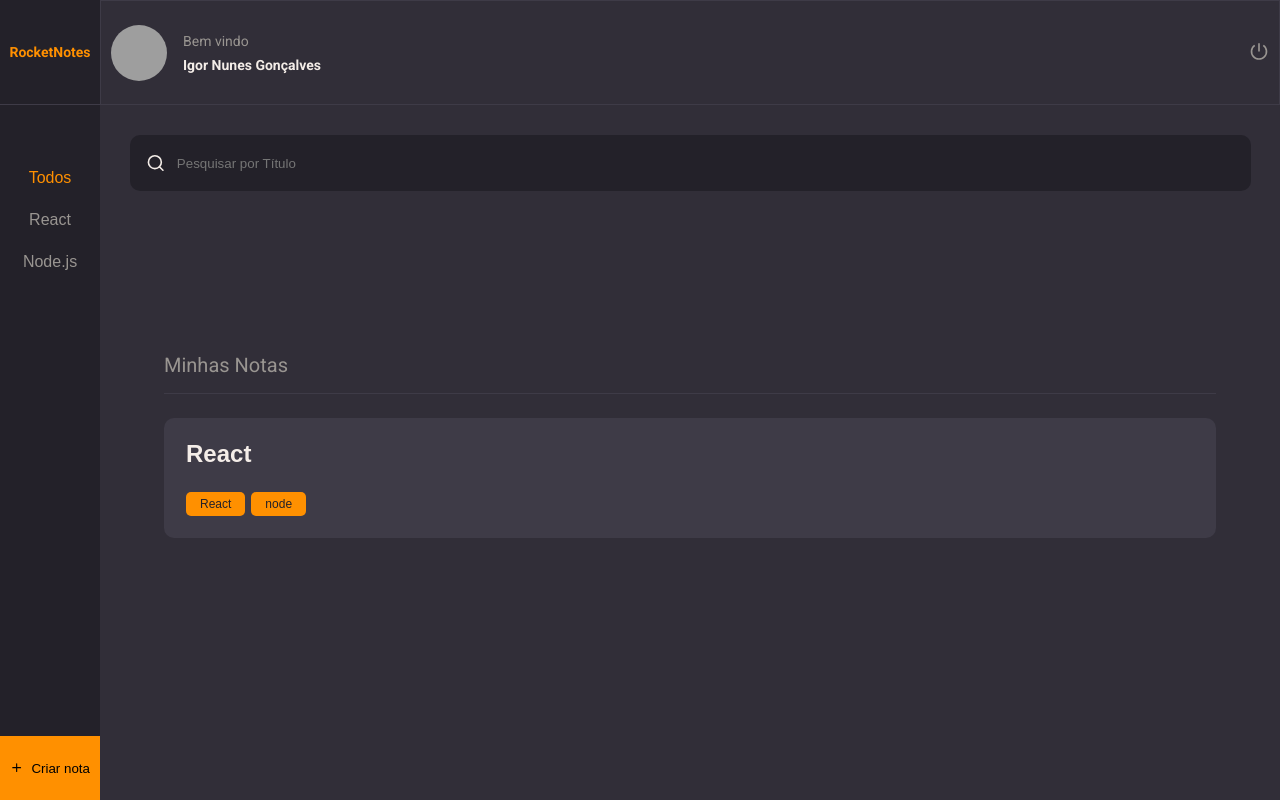
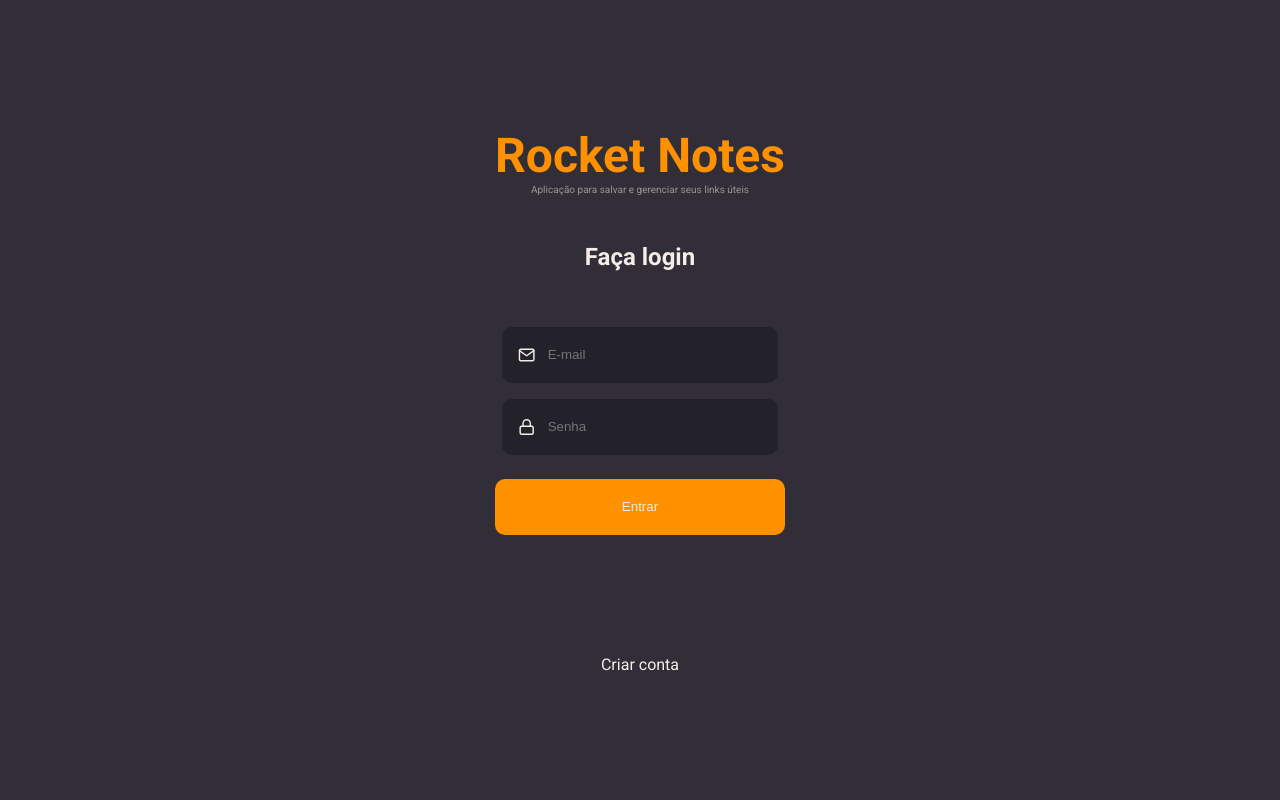
Before and after one commit to igorMHJKS/Notes-React, a React (Vite) app in the folder rocketNotes/: page / in a window 1280 px wide. Built offline with nearby package versions, Linux system fonts and the light colour scheme; grey boxes are pictures that could not be loaded.

Commit message:
Instilling SingIn

```diff
--- a/rocketNotes/src/components/Input/styles.js
+++ b/rocketNotes/src/components/Input/styles.js
@@ -11,7 +11,7 @@ export const Container = styled.div`
      background-color: ${({theme}) => theme.COLORS.BACKGROUND_900} ;
      color: ${({theme}) => theme.COLORS.WHITE} ;
 
-     margin: 3rem auto;
+     margin: 0.8rem auto;
      border-radius: 1.0rem;
 
      >input{
--- a/rocketNotes/src/components/Note/index.jsx
+++ /dev/null
@@ -1,22 +0,0 @@
-import { Container } from "./styles";
-import { Tag } from "../Tag";
-
-
-export function Note({data, ...rest}){
-    return(
-
-       <Container {...rest}>
-          <h1>{data.title}</h1>
-
-          {
-            data.tags &&
-            <footer>
-                {
-                    data.tags.map(tag => <Tag key= {tag.id}title={tag.name}/>)
-                }
-            </footer>
-          }
-       </Container>
-
-    )
-}
--- a/rocketNotes/src/main.jsx
+++ b/rocketNotes/src/main.jsx
@@ -5,7 +5,7 @@ import {ThemeProvider} from 'styled-components'
 
 import theme from './styles/theme'
 import GlobalStyle from './styles/global'
-import { Home } from './pages/Home'
+import { SingIn} from './pages/SingIn'
 
 
 
@@ -14,7 +14,7 @@ ReactDOM.createRoot(document.getElementById('root')).render(
   <React.StrictMode>
     <ThemeProvider theme={theme}>
       <GlobalStyle/>
-      <Home />
+      <SingIn />
     </ThemeProvider>
   </React.StrictMode>
 )
--- a/rocketNotes/src/pages/Details/index.jsx
+++ b/rocketNotes/src/pages/Details/index.jsx
@@ -5,6 +5,7 @@ import { Header } from '../../components/Header'
 import { Section } from '../../components/Section'
 import { Tag } from '../../components/Tag'
 import { ButtonText } from '../../components/Buttontext'
+
 
 
 
--- /dev/null
+++ b/rocketNotes/src/pages/SingIn/index.jsx
@@ -0,0 +1,29 @@
+import {Container, Form }from './styles'
+import {Input }from '../../components/Input'
+import { FiMail, FiLock} from 'react-icons/fi'
+import { Button} from '../../components/Button'
+
+
+
+
+
+export function SingIn (){
+    return(
+        <Container>
+            <Form action="">
+                <h1>Rocket Notes</h1>
+                <p>Aplicação para salvar e gerenciar seus links úteis</p>
+                <h2>Faça login</h2>
+
+                 <Input type="email" placeholder="E-mail" icon={FiMail}/>
+                 <Input type="password" placeholder="Senha" icon={FiLock}/>
+
+
+                <Button title="Entrar"/>
+
+                <a href="#"> Criar conta</a>
+
+            </Form>
+        </Container>
+    )
+}
--- /dev/null
+++ b/rocketNotes/src/pages/SingIn/styles.js
@@ -0,0 +1,45 @@
+import styled from 'styled-components'
+
+
+export const Container = styled.div`
+
+    height: 100vh;
+    display: flex;
+    align-items: stretch;
+
+
+    `
+
+export const Form = styled.form`
+
+    margin: 0 auto ;
+     display: flex;
+     flex-direction: column;
+     justify-content: center;
+     align-items: center;
+     text-align: center;
+   >h1{
+        font-size: 4.8rem;
+        color: ${({theme}) => theme.COLORS.ORANGE};
+        font-weight: 700;
+
+    }
+    p{
+        color: ${({theme}) => theme.COLORS.GRAY_100};
+    }
+
+
+    h2{
+        margin: 4.8rem 0  ;
+        font-size: 2.4rem;
+    }
+
+    a{
+        color: ${({theme}) => theme.COLORS.WHITE};
+        text-decoration: none;
+        font-size: 1.6rem;
+        margin-top: 12rem;
+        cursor: pointer;
+    }
+
+`
```
Also changed, not shown: rocketNotes/src/components/Notes/index.jsx (added, +22 -0 lines), rocketNotes/src/components/Notes/styles.js (renamed from rocketNotes/src/components/Note/styles.js).
